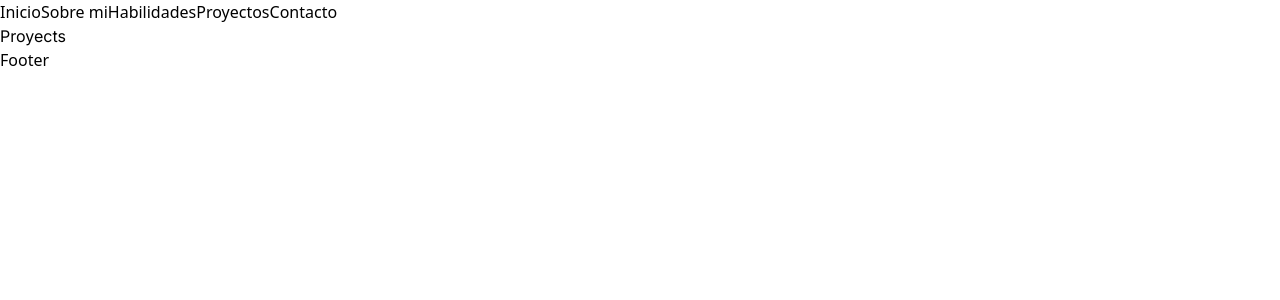
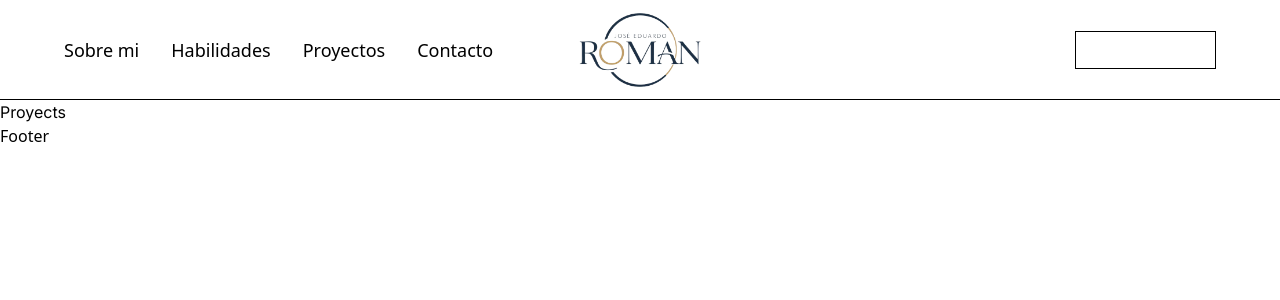
Before and after one commit to jeromanp/portfolio, a Next.js app: page /proyectos in a window 1280 px wide. Shown: the top 300 px of the page. Built offline with nearby package versions, Linux system fonts and the light colour scheme.

Commit message:
component navbar

```diff
--- a/src/components/NavBar.jsx
+++ b/src/components/NavBar.jsx
@@ -1,16 +1,46 @@
-import React from 'react'
-import Link from 'next/link'
+import React from "react";
+import Link from "next/link";
 
 export default function NavBar() {
   return (
-    <div>
-      <ul>
-        <Link href="/">Inicio</Link>
-        <Link href="sobre-mi">Sobre mi</Link>
-        <Link href="habilidades">Habilidades</Link>
-        <Link href="proyectos">Proyectos</Link>
-        <Link href="contacto">Contacto</Link>
-      </ul>
-    </div>
-  )
+    <header className="self-stretch h-[100px] relative max-w-full text-left text-lg text-black font-paragraph">
+      <div className="absolute top-[0px] left-[0px] bg-white box-border w-full overflow-hidden flex flex-col items-center justify-center py-0 px-16 max-w-full h-full border-b-[1px] border-solid border-black mq800:pl-8 mq800:pr-8 mq800:box-border">
+        <div className="self-stretch flex flex-row items-center justify-center py-[52px] px-0 box-border gap-[32px] max-w-full mq800:gap-[16px]">
+          <div className="flex-1 flex flex-col items-start justify-start max-w-full">
+            <div className="overflow-hidden flex flex-row items-start justify-start gap-[32px] mq450:gap-[16px]">
+              <div className="relative inline-block min-w-[70px] whitespace-nowrap">
+                <Link href="sobre-mi">Sobre mi</Link>
+              </div>
+              <div className="relative inline-block min-w-[70px] whitespace-nowrap">
+                <Link href="habilidades">Habilidades</Link>
+              </div>
+              <div className="relative inline-block min-w-[70px] whitespace-nowrap">
+                <Link href="proyectos">Proyectos</Link>
+              </div>
+              <div className="relative inline-block min-w-[70px] whitespace-nowrap">
+                <Link href="contacto">Contacto</Link>
+              </div>
+            </div>
+          </div>
+          <div className="flex flex-row items-start justify-start">
+            <Link href="/">
+              <img
+                className="h-[150px] w-auto relative overflow-hidden shrink-0"
+                loading="lazy"
+                alt=""
+                src="/media/logo.png"
+              />
+            </Link>
+          </div>
+          <div className="flex-1 flex flex-col items-end justify-center max-w-full">
+            <button className="cursor-pointer py-1.5 px-[19px] bg-gold-2 flex flex-row items-center justify-center whitespace-nowrap border-[1px] border-solid border-black hover:bg-darkolivegreen-300 hover:box-border hover:border-[1px] hover:border-solid hover:border-darkslategray-100">
+              <div className="relative text-base font-btn text-white text-left inline-block min-w-[99px]">
+                Descargar CV
+              </div>
+            </button>
+          </div>
+        </div>
+      </div>
+    </header>
+  );
 }
```
Also changed, not shown: public/media/logo.png (added).
